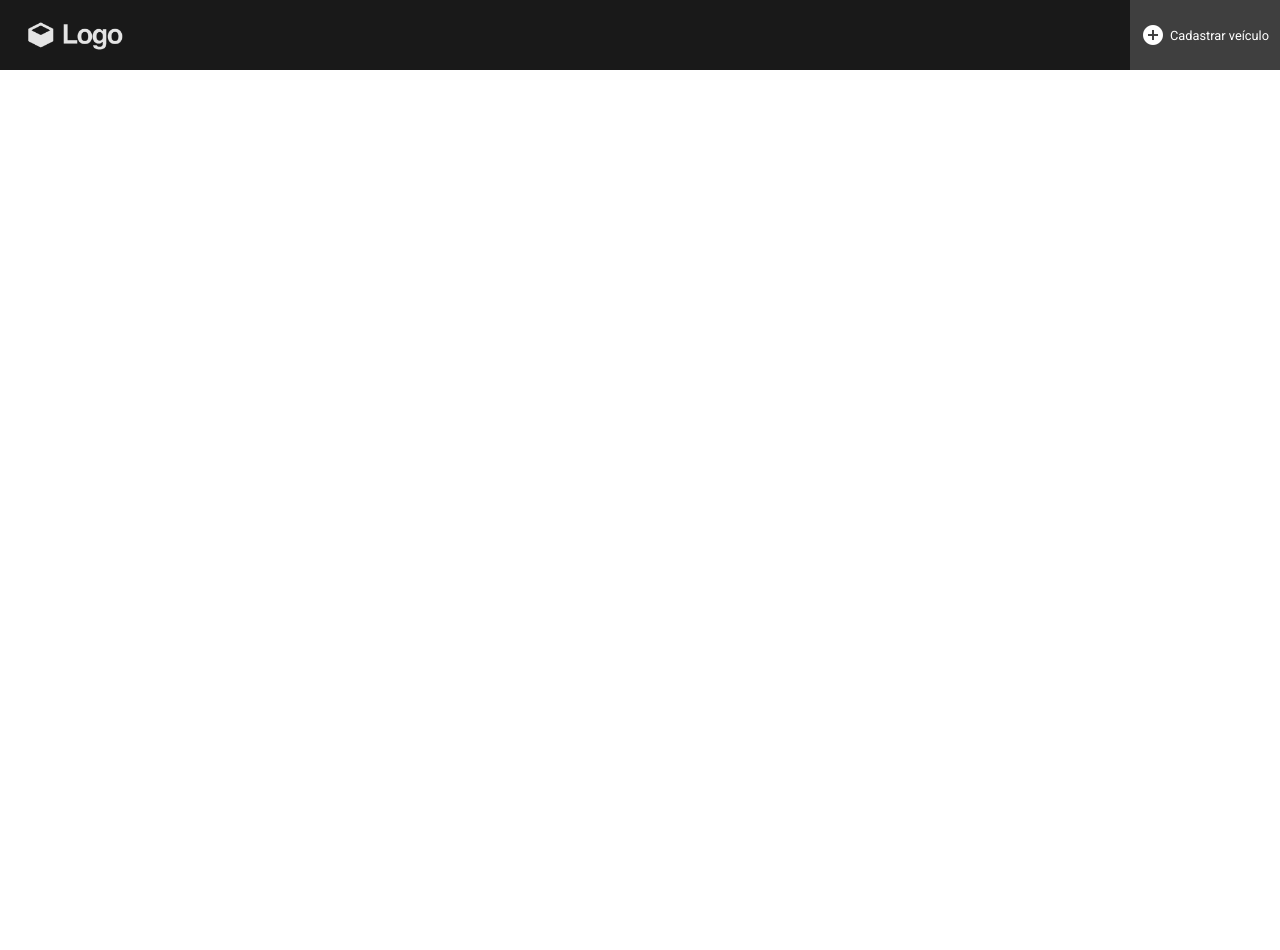
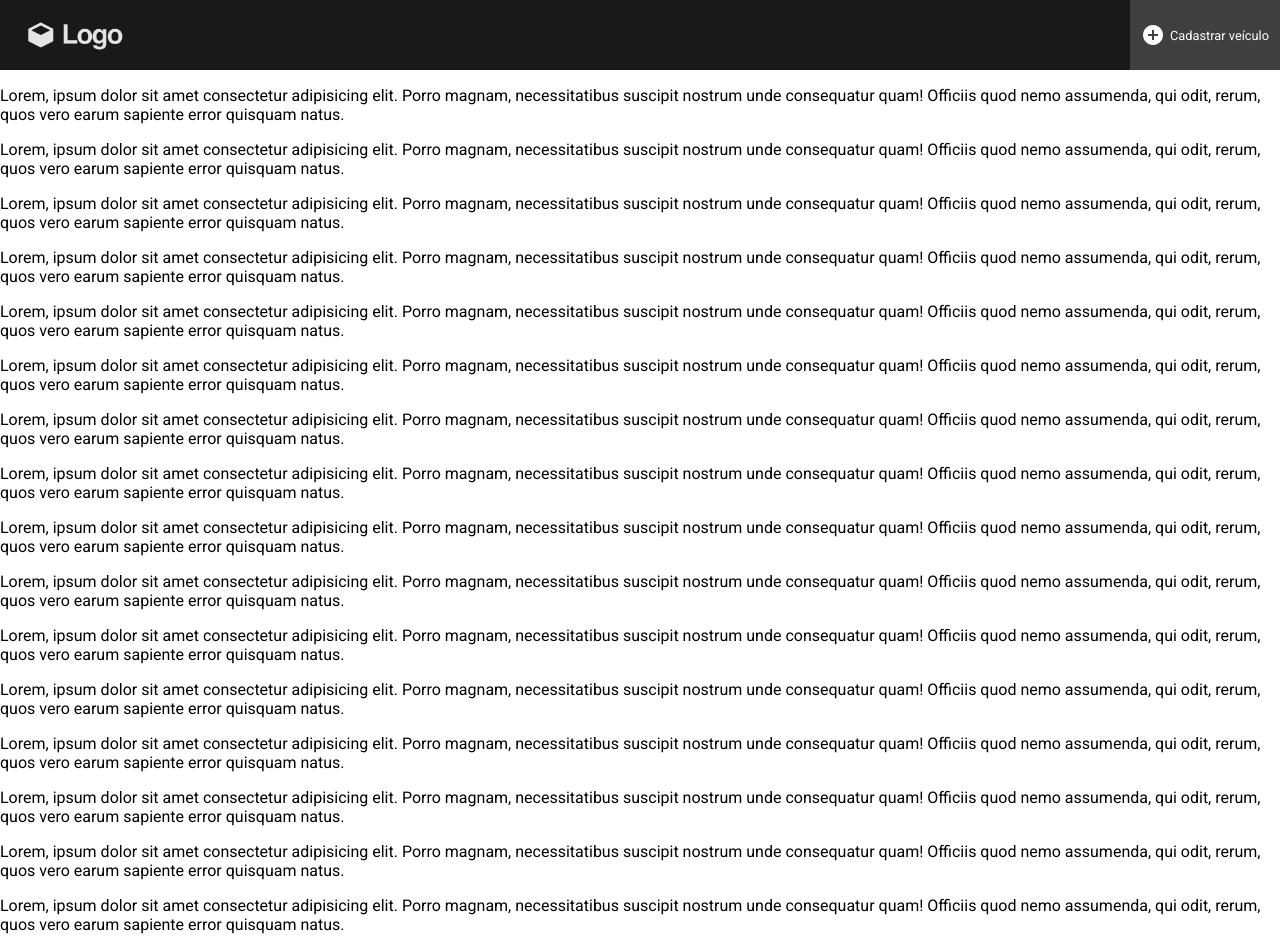
Before and after one commit to luidimso/vehicles-frontend, an Angular app: page / in a window 1280 px wide. Shown: the top 950 px of the page. Before the commit the page ends 800 px from the top, so only its background shows below. Built offline with nearby package versions, Linux system fonts and the light colour scheme.

Commit message:
Effect to shrink header when scrolling the page

```diff
--- a/src/app/app.component.html
+++ b/src/app/app.component.html
@@ -1,4 +1,4 @@
-<header>
+<header [class.small-header]="smallHeader">
   <img src="../assets/img/logo-example.png" alt="Logo">
   <div class="new-vehicle-btn">
     <mat-icon>add_circle</mat-icon>
@@ -6,4 +6,23 @@
   </div>
 </header>
 
+<p>Lorem, ipsum dolor sit amet consectetur adipisicing elit. Porro magnam, necessitatibus suscipit nostrum unde consequatur quam! Officiis quod nemo assumenda, qui odit, rerum, quos vero earum sapiente error quisquam natus.</p>
+<p>Lorem, ipsum dolor sit amet consectetur adipisicing elit. Porro magnam, necessitatibus suscipit nostrum unde consequatur quam! Officiis quod nemo assumenda, qui odit, rerum, quos vero earum sapiente error quisquam natus.</p>
+<p>Lorem, ipsum dolor sit amet consectetur adipisicing elit. Porro magnam, necessitatibus suscipit nostrum unde consequatur quam! Officiis quod nemo assumenda, qui odit, rerum, quos vero earum sapiente error quisquam natus.</p>
+<p>Lorem, ipsum dolor sit amet consectetur adipisicing elit. Porro magnam, necessitatibus suscipit nostrum unde consequatur quam! Officiis quod nemo assumenda, qui odit, rerum, quos vero earum sapiente error quisquam natus.</p>
+<p>Lorem, ipsum dolor sit amet consectetur adipisicing elit. Porro magnam, necessitatibus suscipit nostrum unde consequatur quam! Officiis quod nemo assumenda, qui odit, rerum, quos vero earum sapiente error quisquam natus.</p>
+<p>Lorem, ipsum dolor sit amet consectetur adipisicing elit. Porro magnam, necessitatibus suscipit nostrum unde consequatur quam! Officiis quod nemo assumenda, qui odit, rerum, quos vero earum sapiente error quisquam natus.</p>
+<p>Lorem, ipsum dolor sit amet consectetur adipisicing elit. Porro magnam, necessitatibus suscipit nostrum unde consequatur quam! Officiis quod nemo assumenda, qui odit, rerum, quos vero earum sapiente error quisquam natus.</p>
+<p>Lorem, ipsum dolor sit amet consectetur adipisicing elit. Porro magnam, necessitatibus suscipit nostrum unde consequatur quam! Officiis quod nemo assumenda, qui odit, rerum, quos vero earum sapiente error quisquam natus.</p>
+<p>Lorem, ipsum dolor sit amet consectetur adipisicing elit. Porro magnam, necessitatibus suscipit nostrum unde consequatur quam! Officiis quod nemo assumenda, qui odit, rerum, quos vero earum sapiente error quisquam natus.</p>
+<p>Lorem, ipsum dolor sit amet consectetur adipisicing elit. Porro magnam, necessitatibus suscipit nostrum unde consequatur quam! Officiis quod nemo assumenda, qui odit, rerum, quos vero earum sapiente error quisquam natus.</p>
+<p>Lorem, ipsum dolor sit amet consectetur adipisicing elit. Porro magnam, necessitatibus suscipit nostrum unde consequatur quam! Officiis quod nemo assumenda, qui odit, rerum, quos vero earum sapiente error quisquam natus.</p>
+<p>Lorem, ipsum dolor sit amet consectetur adipisicing elit. Porro magnam, necessitatibus suscipit nostrum unde consequatur quam! Officiis quod nemo assumenda, qui odit, rerum, quos vero earum sapiente error quisquam natus.</p>
+<p>Lorem, ipsum dolor sit amet consectetur adipisicing elit. Porro magnam, necessitatibus suscipit nostrum unde consequatur quam! Officiis quod nemo assumenda, qui odit, rerum, quos vero earum sapiente error quisquam natus.</p>
+<p>Lorem, ipsum dolor sit amet consectetur adipisicing elit. Porro magnam, necessitatibus suscipit nostrum unde consequatur quam! Officiis quod nemo assumenda, qui odit, rerum, quos vero earum sapiente error quisquam natus.</p>
+<p>Lorem, ipsum dolor sit amet consectetur adipisicing elit. Porro magnam, necessitatibus suscipit nostrum unde consequatur quam! Officiis quod nemo assumenda, qui odit, rerum, quos vero earum sapiente error quisquam natus.</p>
+<p>Lorem, ipsum dolor sit amet consectetur adipisicing elit. Porro magnam, necessitatibus suscipit nostrum unde consequatur quam! Officiis quod nemo assumenda, qui odit, rerum, quos vero earum sapiente error quisquam natus.</p>
+<p>Lorem, ipsum dolor sit amet consectetur adipisicing elit. Porro magnam, necessitatibus suscipit nostrum unde consequatur quam! Officiis quod nemo assumenda, qui odit, rerum, quos vero earum sapiente error quisquam natus.</p>
+<p>Lorem, ipsum dolor sit amet consectetur adipisicing elit. Porro magnam, necessitatibus suscipit nostrum unde consequatur quam! Officiis quod nemo assumenda, qui odit, rerum, quos vero earum sapiente error quisquam natus.</p>
+<p>Lorem, ipsum dolor sit amet consectetur adipisicing elit. Porro magnam, necessitatibus suscipit nostrum unde consequatur quam! Officiis quod nemo assumenda, qui odit, rerum, quos vero earum sapiente error quisquam natus.</p>
 <!-- <router-outlet></router-outlet> -->
--- a/src/app/app.component.scss
+++ b/src/app/app.component.scss
@@ -6,6 +6,10 @@
         background-color: rgba(0,0,0,.9);
         display: flex;
         align-items: center;
+        position: fixed;
+        top: 0;
+        left: 0;
+        transition: 0.2s;
 
         img {
             height: 150%;
@@ -27,4 +31,8 @@
             }
         }
     }
+
+    .small-header {
+        height: 50px;
+    }
 }
--- a/src/app/app.component.ts
+++ b/src/app/app.component.ts
@@ -1,10 +1,26 @@
-import { Component } from '@angular/core';
+import { Component, OnInit } from '@angular/core';
 
 @Component({
   selector: 'app-root',
   templateUrl: './app.component.html',
   styleUrls: ['./app.component.scss']
 })
-export class AppComponent {
+export class AppComponent  implements OnInit {
   title = 'vehicles-frontend';
+
+  smallHeader:boolean = false;
+
+  constructor() {}
+
+  ngOnInit() {
+    window.onscroll = () => { this.checkScroll(); };
+  }
+
+  checkScroll() {
+    if (document.body.scrollTop > 50 || document.documentElement.scrollTop > 50) {
+      this.smallHeader = true;
+    } else {
+      this.smallHeader = false;
+    }
+  }
 }
--- a/src/styles.scss
+++ b/src/styles.scss
@@ -1,4 +1,4 @@
 /* You can add global styles to this file, and also import other style files */
 
 html, body { height: 100%; }
-body { margin: 0; font-family: Roboto, "Helvetica Neue", sans-serif; }
+body { margin: 0; padding-top: 70px; font-family: Roboto, "Helvetica Neue", sans-serif; }
```
